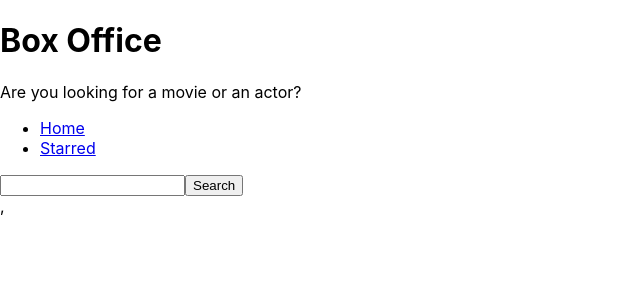
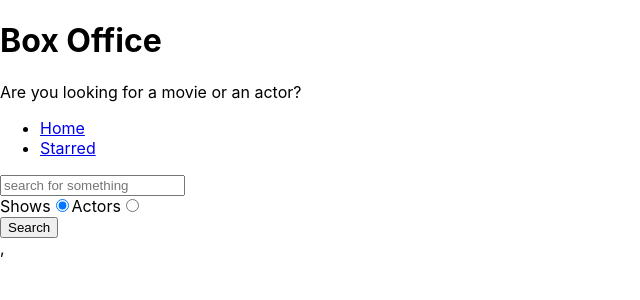
Before and after one commit to Argha10/box-office, a React (Create React App) app: page / in a window 1280 px wide. Shown: the top 300 px of the page, without its empty margins (0-640 px from the left). Built offline with nearby package versions, Linux system fonts and the light colour scheme.

Commit message:
added search options

```diff
--- a/src/pages/Home.js
+++ b/src/pages/Home.js
@@ -7,8 +7,12 @@
 
   const [results, setResults] = useState(null);
 
+  const [searchOption, setSearchOption] = useState('shows');
+
+  const isShowsSearch = searchOption === 'shows';
+
   const onSearch = () => {
-    apiGet(`/search/shows?q=${input}`).then(result => {
+    apiGet(`/search/${searchOption}?q=${input}`).then(result => {
       setResults(result);
     });
   };
@@ -23,19 +27,21 @@
     }
   };
 
+  const onRadioChange = ev => {
+    setSearchOption(ev.target.value);
+  };
+
   const renderResults = () => {
     if (results && results.length === 0) {
       return <div>No results</div>;
     }
 
     if (results && results.length > 0) {
-      return (
-        <div>
-          {results.map(item => (
-            <div key={item.show.id}>{item.show.name}</div>
-          ))}
-        </div>
-      );
+      return results[0].show
+        ? results.map(item => <div key={item.show.id}>{item.show.name}</div>)
+        : results.map(item => (
+            <div key={item.person.id}>{item.person.name}</div>
+          ));
     }
 
     return null;
@@ -45,10 +51,35 @@
     <MainPageLayout>
       <input
         type="text"
+        placeholder="search for something"
         onChange={onInputChange}
         onKeyDown={onKeyDown}
         value={input}
       />
+      <div>
+        <label htmlFor="shows-search">
+          Shows
+          <input
+            id="shows-search"
+            type="radio"
+            value="shows"
+            checked={isShowsSearch}
+            onChange={onRadioChange}
+          />
+        </label>
+
+        <label htmlFor="actors-search">
+          Actors
+          <input
+            id="actors-search"
+            type="radio"
+            value="people"
+            checked={!isShowsSearch}
+            onChange={onRadioChange}
+          />
+        </label>
+      </div>
+
       <button type="button" onClick={onSearch}>
         Search
       </button>
```
